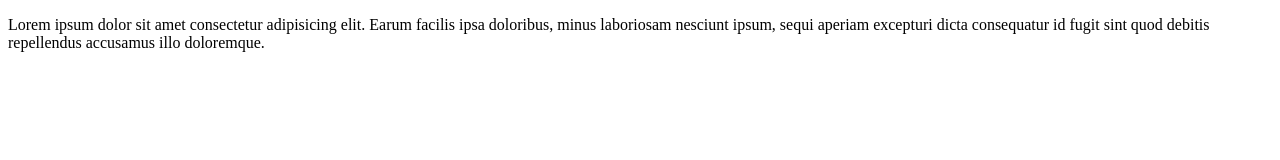
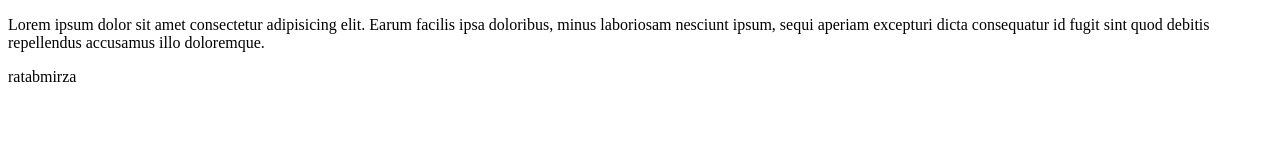
Before and after one commit to ratabmirza/ratabmirza, a plain HTML site: page index.html in a window 1280 px wide. Drawn offline with Linux system fonts and the light colour scheme.

Commit message:
r commit

```diff
--- a/index.html
+++ b/index.html
@@ -9,5 +9,7 @@
     <p>Lorem ipsum dolor sit amet consectetur adipisicing elit. Earum facilis ipsa doloribus,
         minus laboriosam nesciunt ipsum, sequi aperiam excepturi dicta consequatur
          id fugit sint quod debitis repellendus accusamus illo doloremque.</p>
+
+         <p>ratabmirza</p>
 </body>
 </html>
```
